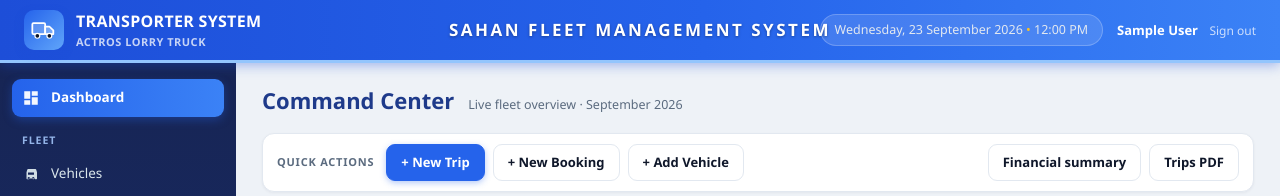
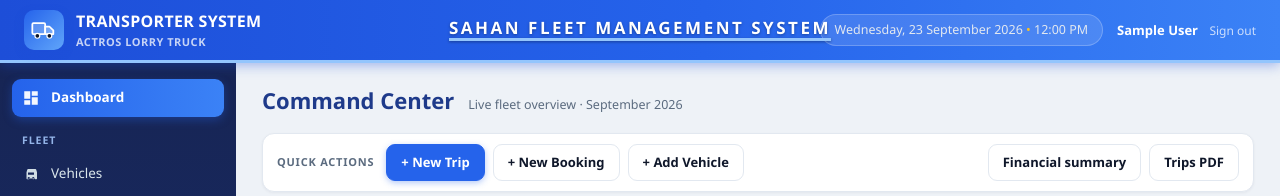
Before and after one commit to mcjawale/sahan, a Flask app: page / in a window 1280 px wide. Shown: the top 196 px of the page. Run offline with Flask 3, Linux system fonts and the light colour scheme; the visitor is signed in with stand-in values (Sample User, id 1); data comes from the database, SQL or seed files in the repository.

Commit message:
Underline SAHAN FLEET MANAGEMENT SYSTEM title bar text

```diff
--- a/static/css/style.css
+++ b/static/css/style.css
@@ -65,6 +65,11 @@ a:hover { text-decoration: underline; }
   text-shadow: 0 1px 3px rgba(0,0,0,.35);
   white-space: nowrap;
   pointer-events: none;
+  padding-bottom: 3px;
+  text-decoration: underline;
+  text-decoration-thickness: 3px;
+  text-decoration-color: #93c5fd;
+  text-underline-offset: 4px;
 }
 
 .brand-lockup { display: flex; align-items: center; gap: 12px; }
```
